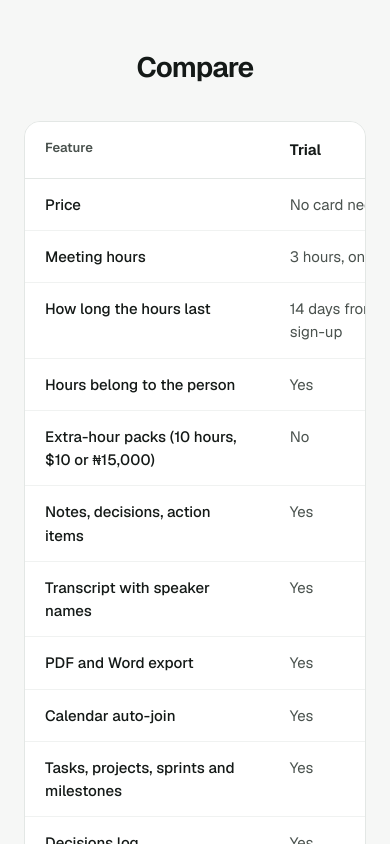
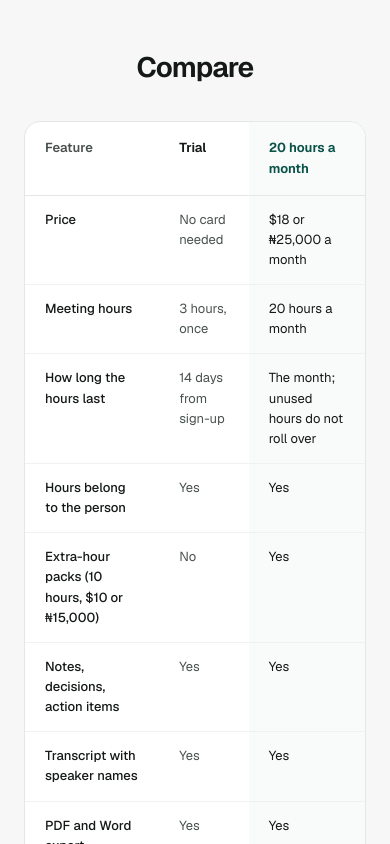
Before and after one commit to innocent98/beyric-note-taker, a Next.js app in the folder web/: page /pricing in a window 390 px wide. Shown: the part 2400-3244 px from the top of the page. Built offline with nearby package versions, Linux system fonts and the light colour scheme; no server answers.

Commit message:
Pricing table fits a phone; SOP, FE guide section and checklist for the real pricing page and billing entry points

```diff
--- a/web/styles/public.css
+++ b/web/styles/public.css
@@ -285,7 +285,12 @@
 .ld-table-wrap { overflow-x: auto; border: 1px solid var(--border); border-radius: var(--radius-xl); background: var(--surface); }
 .ld-table { min-width: 620px; font-size: var(--text-md); }
 .ld-table [role="row"] { display: grid; grid-template-columns: 2fr 1fr 1fr 1fr; border-bottom: 1px solid var(--border-softer); }
+.ld-table-2 { min-width: 0; }
 .ld-table-2 [role="row"] { grid-template-columns: 1.5fr 1fr 1.3fr; }
+@media (max-width: 640px) {
+  .ld-table-2 { font-size: var(--text-sm); }
+  .ld-table-2 [role="columnheader"], .ld-table-2 [role="rowheader"], .ld-table-2 [role="cell"] { padding: 12px 10px; overflow-wrap: anywhere; }
+}
 .ld-table [role="row"]:last-child { border-bottom: 0; }
 .ld-table-head { border-bottom: 1px solid var(--border) !important; }
 .ld-table [role="columnheader"], .ld-table [role="rowheader"], .ld-table [role="cell"] { padding: 14px var(--space-5); }
```
Also changed, not shown: 3 other files (tests, documents, lock files or other folders).
